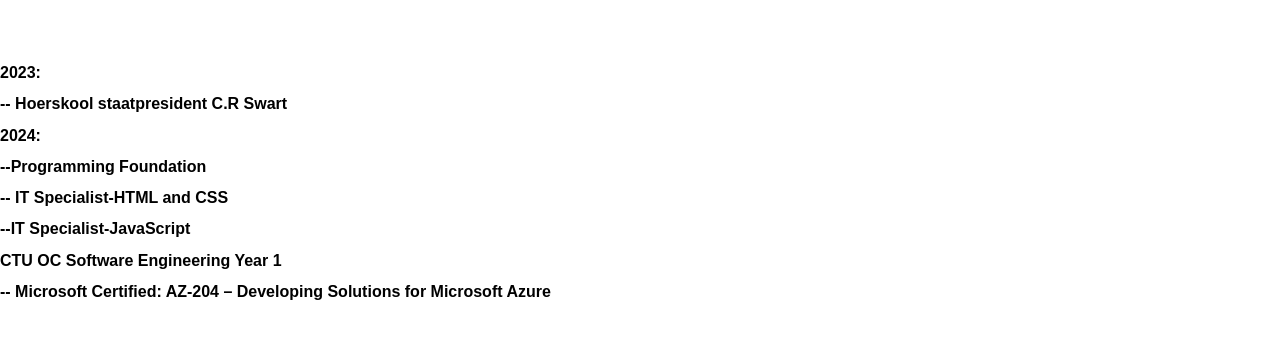
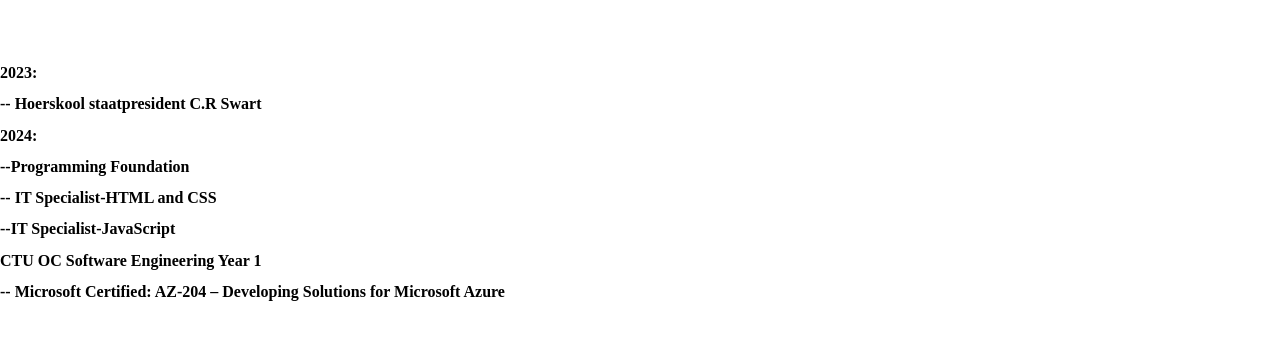
Before and after one commit to Mamothweteng/My-Portfolio-, a plain HTML site: page Education.html in a window 1280 px wide. Shown: the part 243-582 px from the top of the page. Drawn offline with Linux system fonts and the light colour scheme.

Commit message:
font-family

```diff
--- a/Education.html
+++ b/Education.html
@@ -11,7 +11,8 @@
 	h1{text-align: center;
 		font-size: 100px;}
 
-	h2{font-size: 16px;}
+	h2{font-size: 16px;
+	font-family: 'Times New Roman', Times, serif;}
 </style>
 <body>
 <nav>
```
